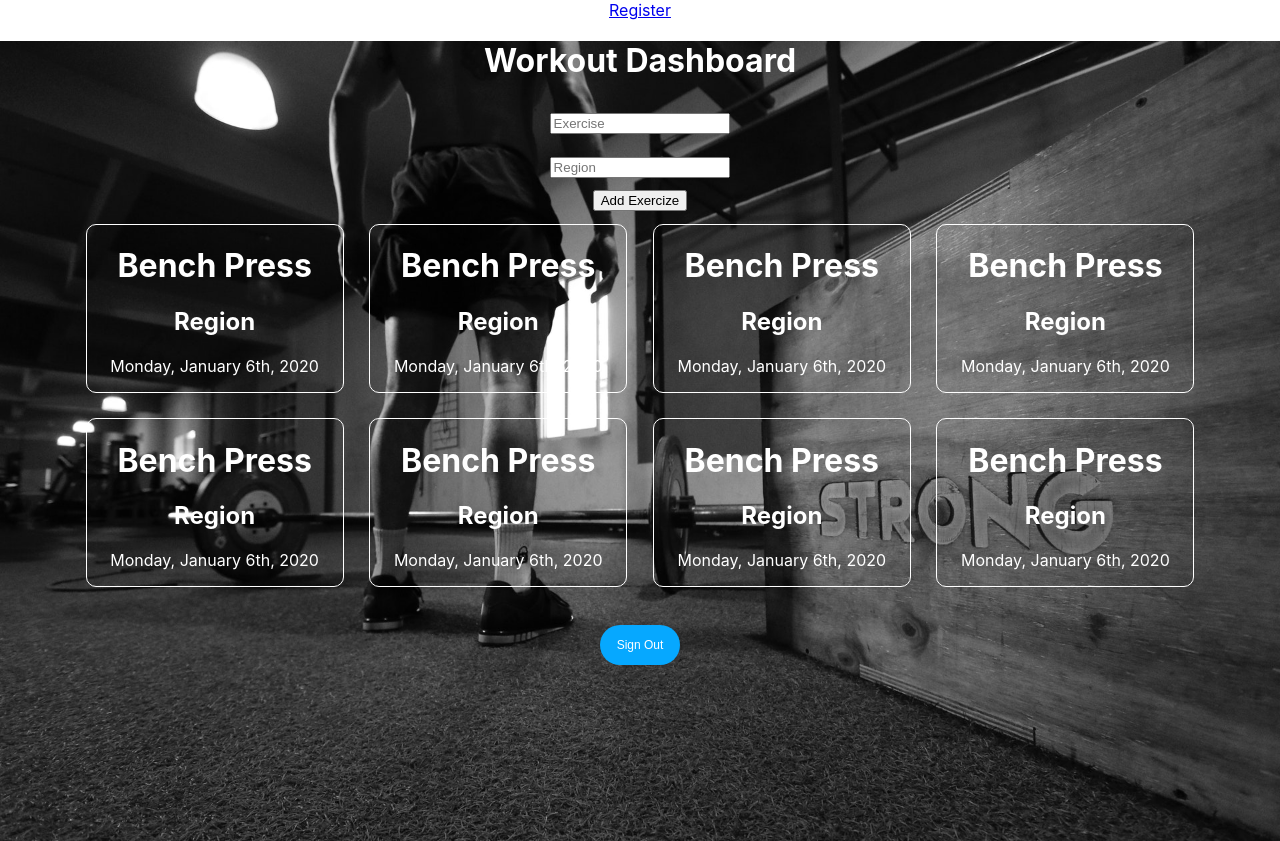
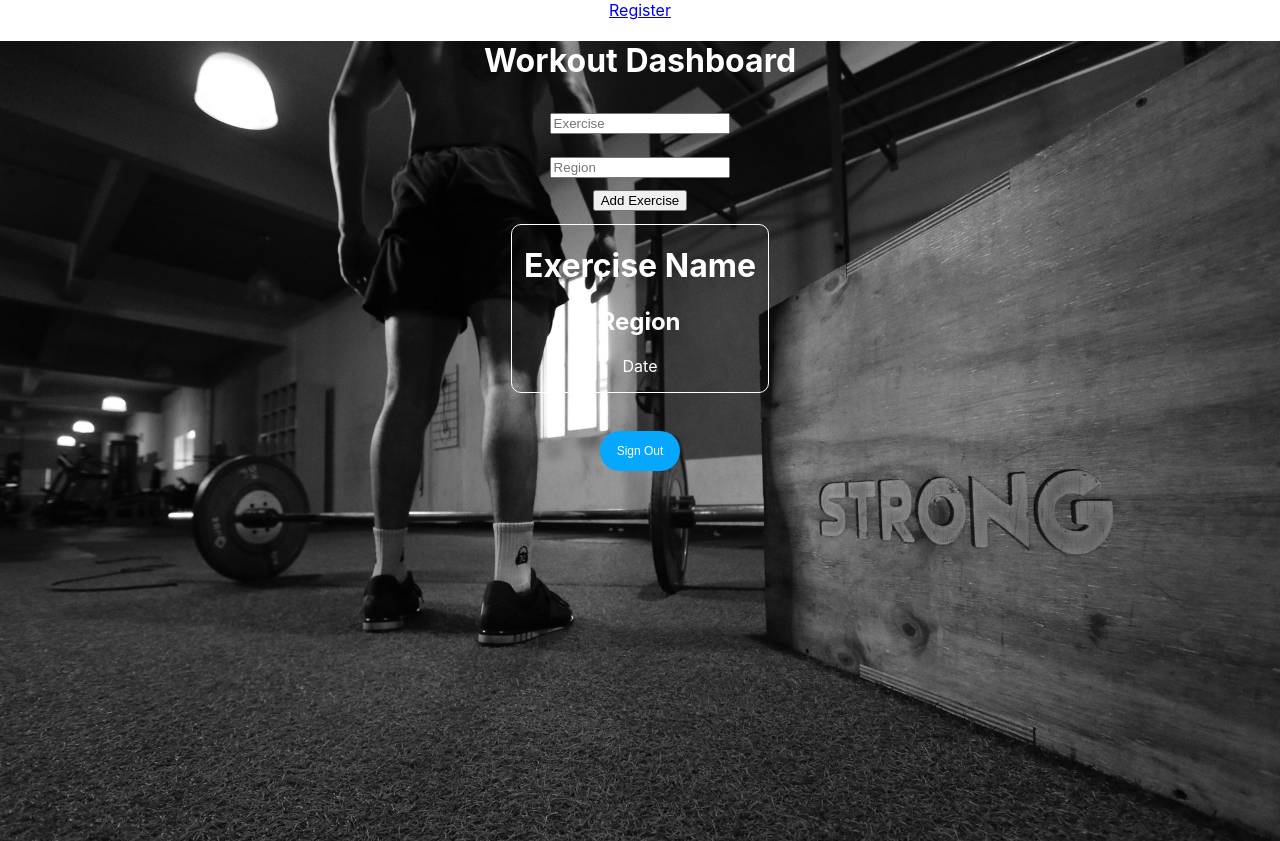
Before and after one commit to weightlifter-lambda/front-end, a React (Create React App) app: page /dashboard in a window 1280 px wide. Built offline with nearby package versions, Linux system fonts and the light colour scheme; no server answers; sample sign-in values are in the browser's storage.

Commit message:
readding past changes

```diff
--- a/src/App.css
+++ b/src/App.css
@@ -97,12 +97,12 @@ i {
 .dropdown:hover .dropdown-content {display: block;}
 
 /* Exercise Card */
-.card-container {
+.journal-container {
   display: flex;
   justify-content: center;
   flex-wrap: wrap;
 }
- .workout-card {
+ .journal-card {
    border: 1px solid white;
    border-radius: 10px;
    margin: 1%;
--- a/src/components/dashboard/ExerciseCard.js
+++ b/src/components/dashboard/ExerciseCard.js
@@ -1,69 +1,11 @@
 import React from "react";
-import { Link } from "react-router-dom";
+import Journal from './Journal';
 import "../../App.css";
 
-const WorkoutCard = () => {
+const ExerciseCard = () => {
   return (
-    <div className="card-container">
-      <div className="workout-card">
-        <Link to="/entry" className="workout-card-link">
-          <h1>Bench Press</h1>
-          <h2>Region</h2>
-          <p>Monday, January 6th, 2020</p>
-        </Link>
-      </div>
-
-      <div className="workout-card">
-        <Link to="/entry" className="workout-card-link">
-          <h1>Bench Press</h1>
-          <h2>Region</h2>
-          <p>Monday, January 6th, 2020</p>
-        </Link>
-      </div>
-      <div className="workout-card">
-        <Link to="/entry" className="workout-card-link">
-          <h1>Bench Press</h1>
-          <h2>Region</h2>
-          <p>Monday, January 6th, 2020</p>
-        </Link>
-      </div>
-      <div className="workout-card">
-        <Link to="/entry" className="workout-card-link">
-          <h1>Bench Press</h1>
-          <h2>Region</h2>
-          <p>Monday, January 6th, 2020</p>
-        </Link>
-      </div>
-      <div className="workout-card">
-        <Link to="/entry" className="workout-card-link">
-          <h1>Bench Press</h1>
-          <h2>Region</h2>
-          <p>Monday, January 6th, 2020</p>
-        </Link>
-      </div>
-      <div className="workout-card">
-        <Link to="/entry" className="workout-card-link">
-          <h1>Bench Press</h1>
-          <h2>Region</h2>
-          <p>Monday, January 6th, 2020</p>
-        </Link>
-      </div>
-      <div className="workout-card">
-        <Link to="/entry" className="workout-card-link">
-          <h1>Bench Press</h1>
-          <h2>Region</h2>
-          <p>Monday, January 6th, 2020</p>
-        </Link>
-      </div>
-      <div className="workout-card">
-        <Link to="/entry" className="workout-card-link">
-          <h1>Bench Press</h1>
-          <h2>Region</h2>
-          <p>Monday, January 6th, 2020</p>
-        </Link>
-      </div>
-    </div>
+    <Journal />
   );
 };
 
-export default WorkoutCard;
+export default ExerciseCard;
--- a/src/components/dashboard/ExerciseForm.js
+++ b/src/components/dashboard/ExerciseForm.js
@@ -44,7 +44,7 @@ const ExerciseForm = props => {
         onChange={handleChanges}
         placeholder="Region"
       />
-      <button> Add Exercize </button>
+      <button>Add Exercise</button>
     </form>
   );
 };
--- a/src/components/dashboard/Journal.js
+++ b/src/components/dashboard/Journal.js
@@ -3,10 +3,10 @@ import { BrowserRouter as Router, Link } from "react-router-dom";
 import "../../App.css";
 
 
-const WorkoutCard = () => {
+const Journal = () => {
   return (
-    <div className="card-container">
-      <div className="workout-card">
+    <div className="journal-container">
+      <div className="journal-card">
         <Link to="/entry" className="workout-card-link">
             <h1>Exercise Name</h1>
             <h2>Region</h2>
@@ -18,4 +18,4 @@ const WorkoutCard = () => {
   );
 };
 
-export default WorkoutCard;
+export default Journal;
```
